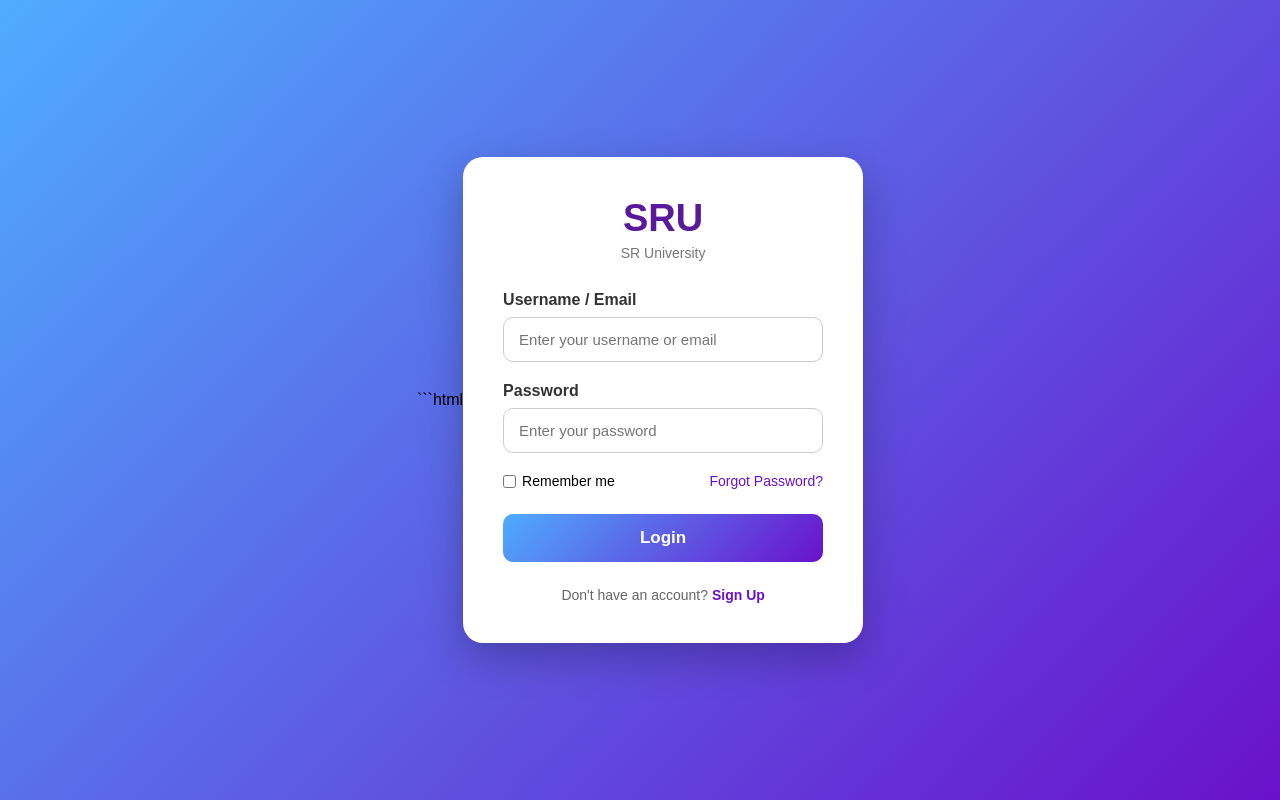
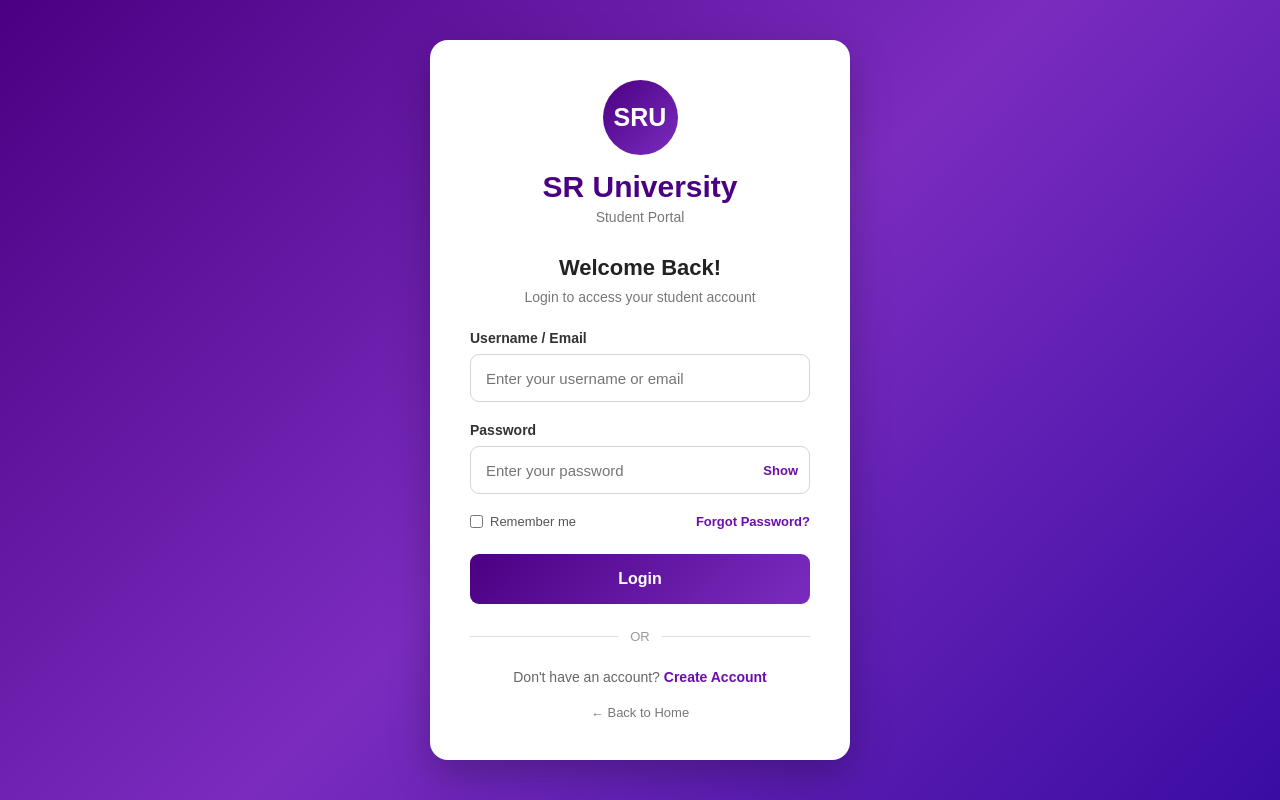
Before and after one commit to 2403a52252-ux/srproject, a plain HTML site: page login.html in a window 1280 px wide. Drawn offline with Linux system fonts and the light colour scheme.

Commit message:
Update login page

````diff
--- a/login.html
+++ b/login.html
@@ -1,17 +1,16 @@
-```html
 <!DOCTYPE html>
 <html lang="en">
 <head>
     <meta charset="UTF-8">
     <meta name="viewport" content="width=device-width, initial-scale=1.0">
-    <title>SRU - Login</title>
+    <title>SR University - Login</title>
 
     <style>
         * {
             margin: 0;
             padding: 0;
             box-sizing: border-box;
-            font-family: Arial, sans-serif;
+            font-family: Arial, Helvetica, sans-serif;
         }
 
         body {
@@ -19,14 +18,16 @@
             display: flex;
             justify-content: center;
             align-items: center;
-            background: linear-gradient(135deg, #4facfe, #6a11cb);
+            background: linear-gradient(135deg, #4b0082, #7b2cbf, #3a0ca3);
+            padding: 20px;
         }
 
-        .login-container {
-            width: 400px;
+        .login-box {
+            width: 100%;
+            max-width: 420px;
+            background: #ffffff;
             padding: 40px;
-            background: white;
-            border-radius: 20px;
+            border-radius: 18px;
             box-shadow: 0 15px 40px rgba(0, 0, 0, 0.25);
         }
 
@@ -35,41 +36,94 @@
             margin-bottom: 30px;
         }
 
+        .logo-circle {
+            width: 75px;
+            height: 75px;
+            margin: 0 auto 15px;
+            border-radius: 50%;
+            background: linear-gradient(135deg, #4b0082, #7b2cbf);
+            display: flex;
+            justify-content: center;
+            align-items: center;
+            color: white;
+            font-size: 25px;
+            font-weight: bold;
+        }
+
         .logo h1 {
-            color: #5a189a;
-            font-size: 38px;
+            color: #4b0082;
+            font-size: 30px;
+            margin-bottom: 5px;
         }
 
         .logo p {
             color: #777;
-            margin-top: 5px;
             font-size: 14px;
         }
 
-        .input-group {
+        .welcome {
+            text-align: center;
+            margin-bottom: 25px;
+        }
+
+        .welcome h2 {
+            color: #222;
+            font-size: 22px;
+            margin-bottom: 8px;
+        }
+
+        .welcome p {
+            color: #777;
+            font-size: 14px;
+        }
+
+        .form-group {
             margin-bottom: 20px;
         }
 
-        .input-group label {
+        .form-group label {
             display: block;
+            color: #333;
+            font-size: 14px;
+            font-weight: bold;
             margin-bottom: 8px;
-            color: #333;
-            font-weight: bold;
         }
 
-        .input-group input {
+        .input-box {
+            position: relative;
+        }
+
+        .input-box input {
             width: 100%;
-            padding: 13px 15px;
-            border: 1px solid #ccc;
-            border-radius: 10px;
+            height: 48px;
+            padding: 0 15px;
+            border: 1px solid #d5d5d5;
+            border-radius: 9px;
             outline: none;
             font-size: 15px;
             transition: 0.3s;
         }
 
-        .input-group input:focus {
-            border-color: #6a11cb;
-            box-shadow: 0 0 5px rgba(106, 17, 203, 0.3);
+        .input-box input:focus {
+            border-color: #6a0dad;
+            box-shadow: 0 0 0 3px rgba(106, 13, 173, 0.1);
+        }
+
+        .password-input {
+            padding-right: 70px !important;
+        }
+
+        .show-password {
+            position: absolute;
+            right: 12px;
+            top: 50%;
+            transform: translateY(-50%);
+            border: none;
+            background: transparent;
+            color: #6a0dad;
+            cursor: pointer;
+            font-size: 13px;
+            font-weight: bold;
         }
 
         .options {
@@ -77,18 +131,26 @@
             justify-content: space-between;
             align-items: center;
             margin-bottom: 25px;
-            font-size: 14px;
+            font-size: 13px;
         }
 
         .remember {
             display: flex;
             align-items: center;
-            gap: 6px;
+            gap: 7px;
+            color: #555;
+            cursor: pointer;
+        }
+
+        .remember input {
+            accent-color: #6a0dad;
+            cursor: pointer;
         }
 
         .forgot {
-            color: #6a11cb;
+            color: #6a0dad;
             text-decoration: none;
+            font-weight: bold;
         }
 
         .forgot:hover {
@@ -97,12 +159,12 @@
 
         .login-btn {
             width: 100%;
-            padding: 14px;
+            height: 50px;
             border: none;
-            border-radius: 10px;
-            background: linear-gradient(135deg, #4facfe, #6a11cb);
+            border-radius: 9px;
+            background: linear-gradient(135deg, #4b0082, #7b2cbf);
             color: white;
-            font-size: 17px;
+            font-size: 16px;
             font-weight: bold;
             cursor: pointer;
             transition: 0.3s;
@@ -110,18 +172,34 @@
 
         .login-btn:hover {
             transform: translateY(-2px);
-            box-shadow: 0 8px 20px rgba(106, 17, 203, 0.3);
+            box-shadow: 0 8px 20px rgba(75, 0, 130, 0.3);
+        }
+
+        .divider {
+            display: flex;
+            align-items: center;
+            gap: 12px;
+            margin: 25px 0;
+            color: #999;
+            font-size: 13px;
+        }
+
+        .divider::before,
+        .divider::after {
+            content: "";
+            height: 1px;
+            background: #ddd;
+            flex: 1;
         }
 
         .signup {
             text-align: center;
-            margin-top: 25px;
             color: #666;
             font-size: 14px;
         }
 
         .signup a {
-            color: #6a11cb;
+            color: #6a0dad;
             text-decoration: none;
             font-weight: bold;
         }
@@ -130,10 +208,26 @@
             text-decoration: underline;
         }
 
-        @media (max-width: 450px) {
-            .login-container {
-                width: 90%;
+        .home-link {
+            display: block;
+            text-align: center;
+            margin-top: 20px;
+            color: #777;
+            text-decoration: none;
+            font-size: 13px;
+        }
+
+        .home-link:hover {
+            color: #6a0dad;
+        }
+
+        @media (max-width: 480px) {
+            .login-box {
                 padding: 30px 25px;
+            }
+
+            .logo h1 {
+                font-size: 26px;
             }
         }
     </style>
@@ -141,58 +235,138 @@
 
 <body>
 
-    <div class="login-container">
+    <div class="login-box">
 
+        <!-- Logo -->
         <div class="logo">
-            <h1>SRU</h1>
-            <p>SR University</p>
+            <div class="logo-circle">SRU</div>
+            <h1>SR University</h1>
+            <p>Student Portal</p>
         </div>
 
-        <form>
+        <!-- Welcome -->
+        <div class="welcome">
+            <h2>Welcome Back!</h2>
+            <p>Login to access your student account</p>
+        </div>
 
-            <div class="input-group">
+        <!-- Login Form -->
+        <form id="loginForm">
+
+            <!-- Username -->
+            <div class="form-group">
                 <label for="username">Username / Email</label>
+
+                <div class="input-box">
                     <input
                         type="text"
                         id="username"
+                        name="username"
                         placeholder="Enter your username or email"
                         required
                     >
                 </div>
+            </div>
 
-            <div class="input-group">
+            <!-- Password -->
+            <div class="form-group">
                 <label for="password">Password</label>
+
+                <div class="input-box">
                     <input
                         type="password"
                         id="password"
+                        name="password"
+                        class="password-input"
                         placeholder="Enter your password"
                         required
                     >
+
+                    <button
+                        type="button"
+                        class="show-password"
+                        onclick="togglePassword()"
+                    >
+                        Show
+                    </button>
+                </div>
             </div>
 
+            <!-- Options -->
             <div class="options">
 
                 <label class="remember">
-                    <input type="checkbox">
+                    <input type="checkbox" id="remember">
                     Remember me
                 </label>
 
-                <a href="#" class="forgot">Forgot Password?</a>
+                <a href="#" class="forgot">
+                    Forgot Password?
+                </a>
 
             </div>
 
+            <!-- Login Button -->
             <button type="submit" class="login-btn">
                 Login
             </button>
 
         </form>
 
+        <div class="divider">
+            OR
+        </div>
+
+        <!-- Sign Up -->
         <div class="signup">
             Don't have an account?
-            <a href="#">Sign Up</a>
+            <a href="#">Create Account</a>
         </div>
+
+        <!-- Home -->
+        <a href="index.html" class="home-link">
+            ← Back to Home
+        </a>
 
     </div>
 
+
+    <script>
+
+        // Show / Hide Password
+        function togglePassword() {
+
+            const password = document.getElementById("password");
+            const button = document.querySelector(".show-password");
+
+            if (password.type === "password") {
+                password.type = "text";
+                button.textContent = "Hide";
+            } else {
+                password.type = "password";
+                button.textContent = "Show";
+            }
+        }
+
+
+        // Login Form
+        document.getElementById("loginForm").addEventListener("submit", function(event) {
+
+            event.preventDefault();
+
+            const username = document.getElementById("username").value;
+            const password = document.getElementById("password").value;
+
+            if (username === "" || password === "") {
+                alert("Please enter your username and password.");
+                return;
+            }
+
+            alert("Login form submitted successfully!");
+
+        });
+
+    </script>
+
 </body>
 </html>
````
Lines whose indentation alone changed are shown as unchanged.
